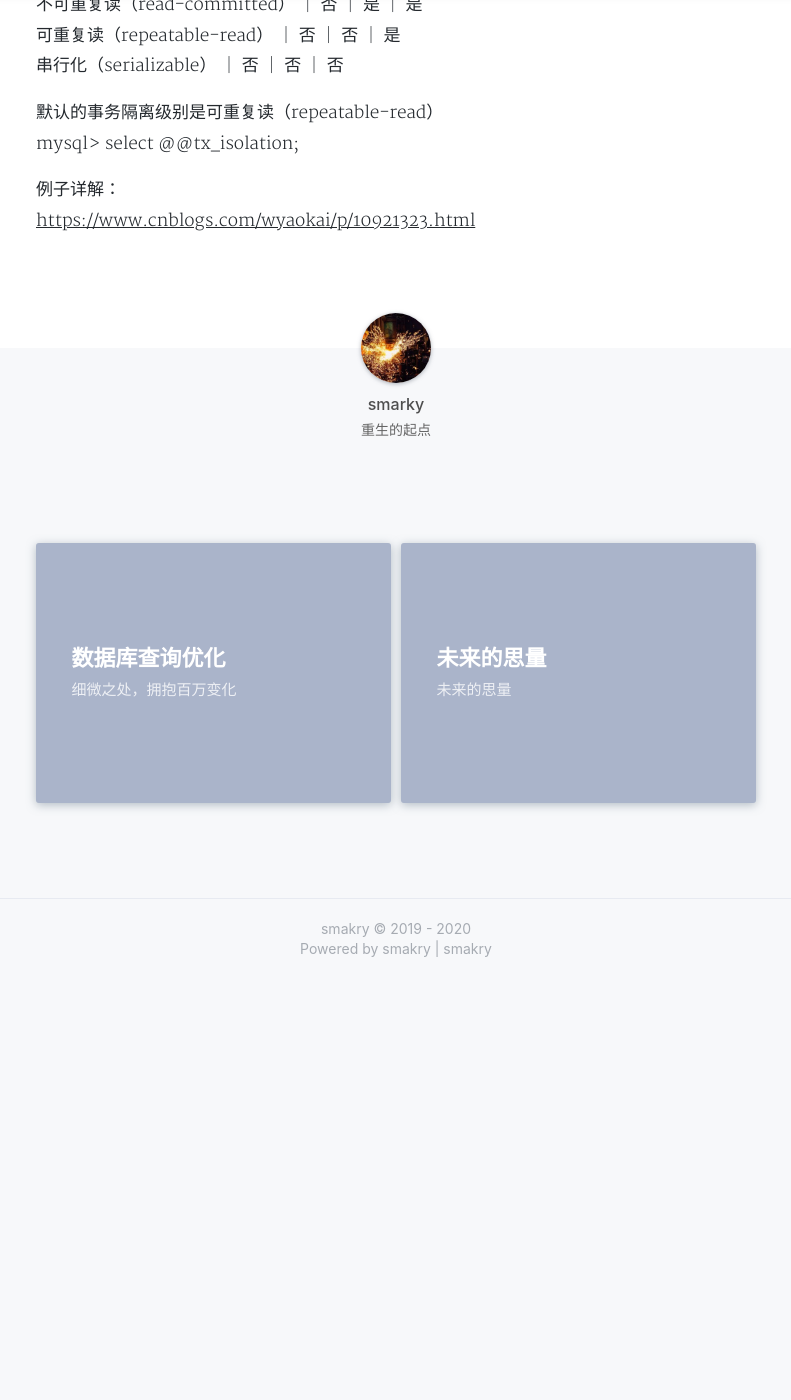
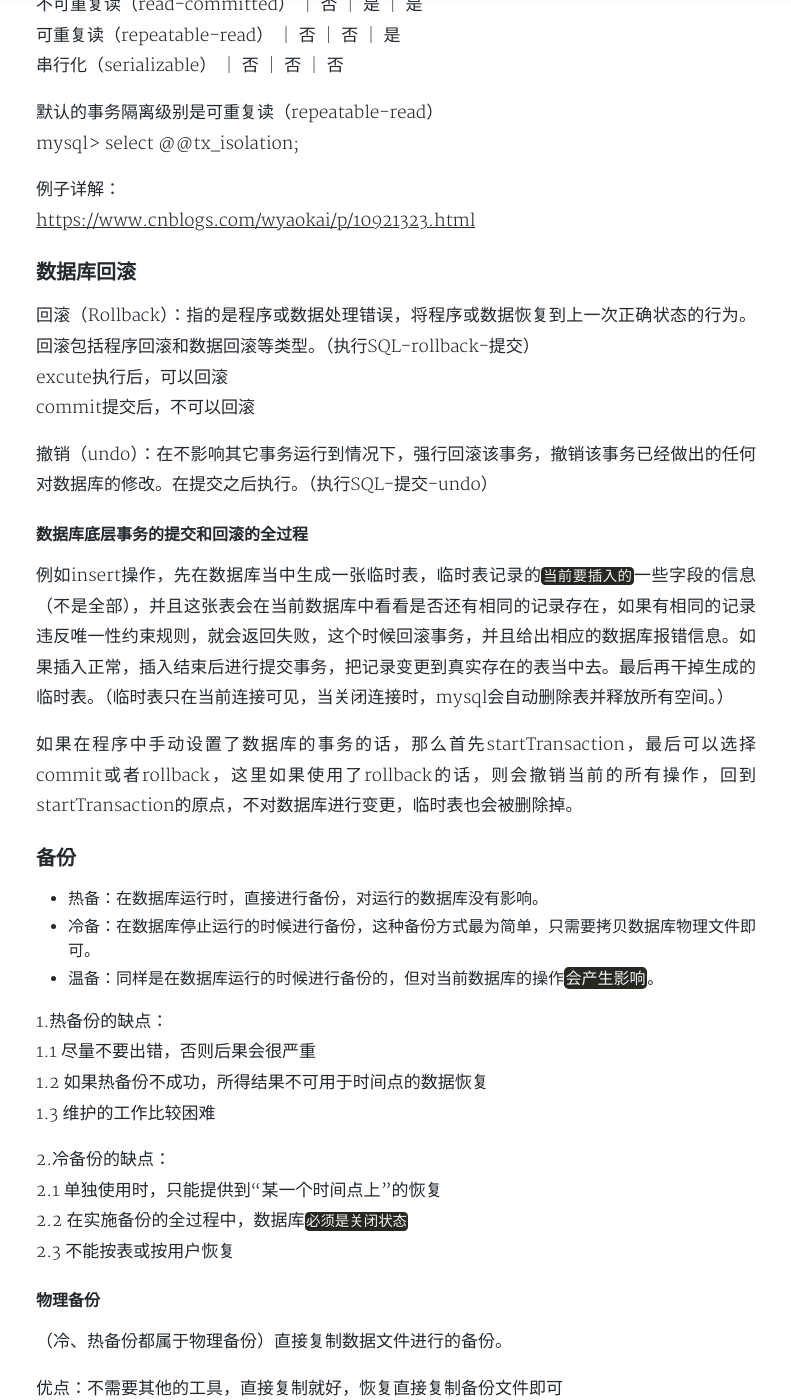
Before and after one commit to smakry/smakry.github.io, a Jekyll site: the page built from _posts/2019-12-23-MySQL笔记.md, in a window 1280 px wide and 1400 px high, scrolled down 2106 px. Shown: the whole window, without its empty margins (244-1035 px from the left). Built offline with Jekyll 4.4.1, drawn with Linux system fonts in a browser that asks for light colours; nearby versions of some CDN libraries; comment, search, counter and statistics services are not loaded; a style sheet for code colours, icons or effects is not loaded; before the commit the page ends 3085 px from its top, so only the background shows below that; some of the changed text lies outside the part shown.

Commit message:
数据库回滚及备份

```diff
--- a/_posts/2019-12-23-MySQL笔记.md
+++ b/_posts/2019-12-23-MySQL笔记.md
@@ -67,3 +67,49 @@ mysql> select @@tx_isolation;
 
 例子详解：
 <https://www.cnblogs.com/wyaokai/p/10921323.html>
+
+
+### 数据库回滚
+
+回滚（Rollback）：指的是程序或数据处理错误，将程序或数据恢复到上一次正确状态的行为。回滚包括程序回滚和数据回滚等类型。（执行SQL-rollback-提交）
+excute执行后，可以回滚
+commit提交后，不可以回滚
+
+撤销（undo）：在不影响其它事务运行到情况下，强行回滚该事务，撤销该事务已经做出的任何对数据库的修改。在提交之后执行。（执行SQL-提交-undo）
+
+#### 数据库底层事务的提交和回滚的全过程
+
+例如insert操作，先在数据库当中生成一张临时表，临时表记录的`当前要插入的`一些字段的信息（不是全部），并且这张表会在当前数据库中看看是否还有相同的记录存在，如果有相同的记录违反唯一性约束规则，就会返回失败，这个时候回滚事务，并且给出相应的数据库报错信息。如果插入正常，插入结束后进行提交事务，把记录变更到真实存在的表当中去。最后再干掉生成的临时表。（临时表只在当前连接可见，当关闭连接时，mysql会自动删除表并释放所有空间。）
+
+如果在程序中手动设置了数据库的事务的话，那么首先startTransaction，最后可以选择commit或者rollback，这里如果使用了rollback的话，则会撤销当前的所有操作，回到startTransaction的原点，不对数据库进行变更，临时表也会被删除掉。
+
+
+### 备份
+
+- 热备：在数据库运行时，直接进行备份，对运行的数据库没有影响。
+- 冷备：在数据库停止运行的时候进行备份，这种备份方式最为简单，只需要拷贝数据库物理文件即可。
+- 温备：同样是在数据库运行的时候进行备份的，但对当前数据库的操作`会产生影响`。
+
+1.热备份的缺点：
+	1.1 尽量不要出错，否则后果会很严重
+	1.2 如果热备份不成功，所得结果不可用于时间点的数据恢复
+	1.3 维护的工作比较困难
+
+2.冷备份的缺点：
+	2.1 单独使用时，只能提供到“某一个时间点上”的恢复
+	2.2 在实施备份的全过程中，数据库`必须是关闭状态`
+	2.3 不能按表或按用户恢复
+
+#### 物理备份
+
+（冷、热备份都属于物理备份）直接复制数据文件进行的备份。
+
+优点：不需要其他的工具，直接复制就好，恢复直接复制备份文件即可
+缺点：`与存储引擎有关`，跨平台能力较弱
+
+#### 逻辑备份
+
+从数据库中导出数据另存而进行的备份
+
+优点：能使用编辑器处理，恢复简单，能基于网络恢复，有助于避免数据损坏。
+缺点：备份文件较大，备份较慢，`无法保证浮点数的精度`，使用逻辑备份数据恢复后，还`需要手动重建索引`，十分消耗CPU资源
```
